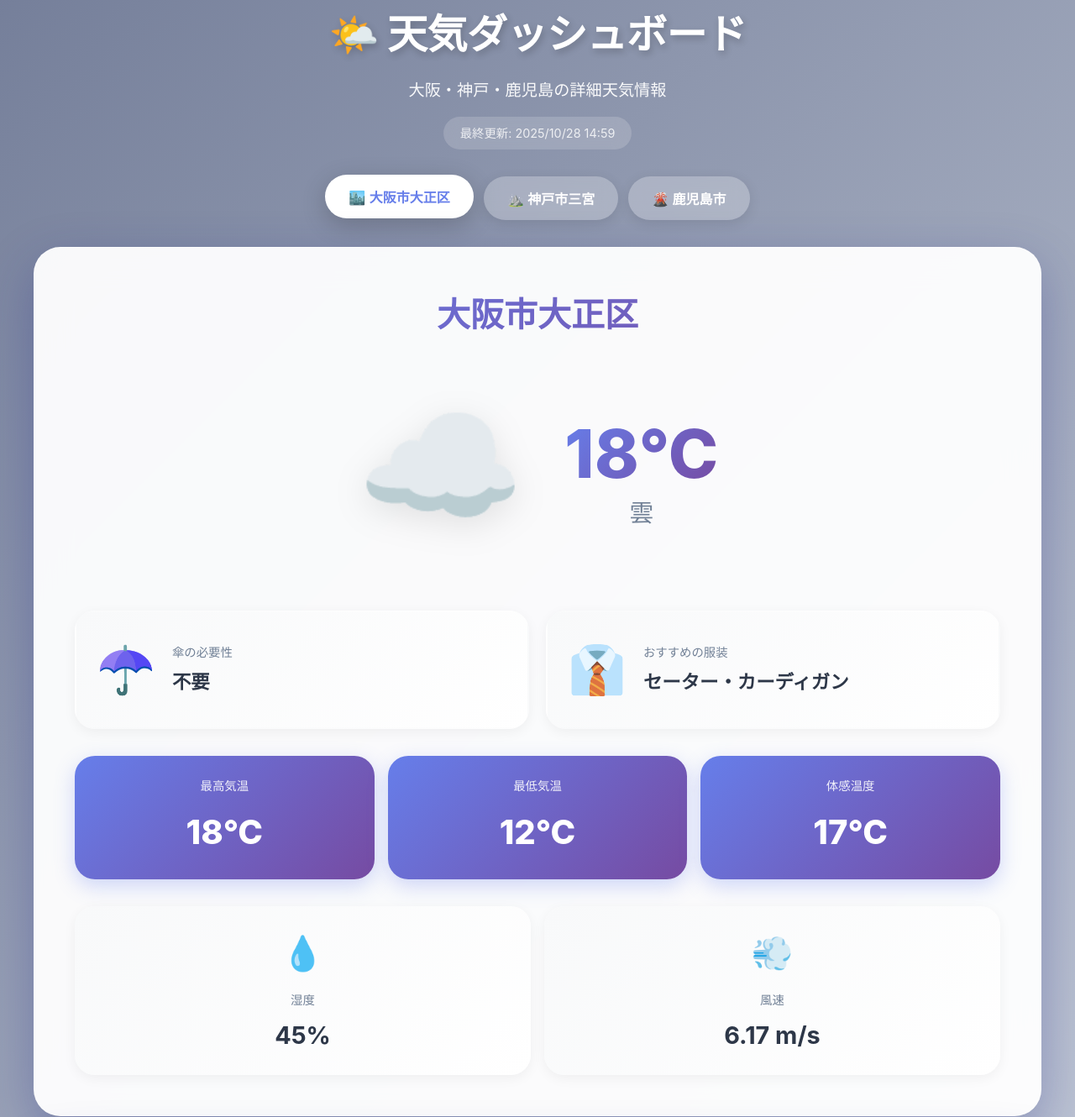
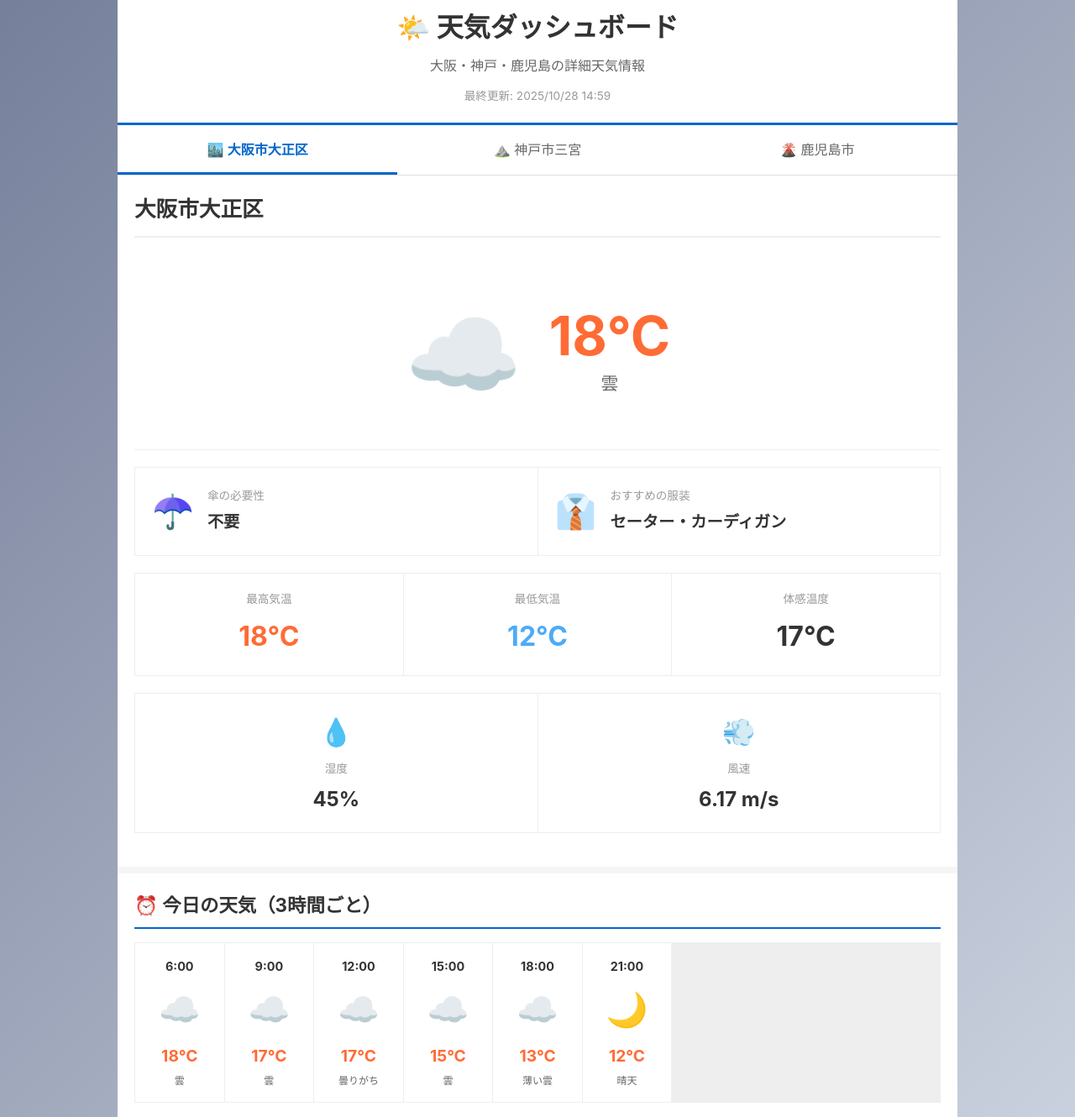
Before and after one commit to tkjo155/github-actions-handson, a website: page public/index.html in a window 1280 px wide. Shown: the part 13-1343 px from the top of the page at 84% size. Drawn offline with Linux system fonts and the light colour scheme.

Commit message:
Redesign: Yahoo Weather style - ultra simple & clean

```diff
--- a/public/css/style.css
+++ b/public/css/style.css
@@ -4,151 +4,95 @@
     box-sizing: border-box;
 }
 
-:root {
-    --primary-gradient: linear-gradient(135deg, #667eea 0%, #764ba2 100%);
-    --glass-bg: rgba(255, 255, 255, 0.95);
-    --glass-border: rgba(255, 255, 255, 0.3);
-    --shadow-soft: 0 8px 32px 0 rgba(31, 38, 135, 0.15);
-    --shadow-medium: 0 15px 40px 0 rgba(31, 38, 135, 0.2);
-    --shadow-strong: 0 20px 60px 0 rgba(31, 38, 135, 0.3);
-    --text-dark: #2d3748;
-    --text-light: #718096;
-    --border-radius: 24px;
-    --border-radius-lg: 32px;
-}
-
 body {
-    font-family: -apple-system, BlinkMacSystemFont, 'Segoe UI', 'Roboto', 'Helvetica Neue', Arial, sans-serif;
-    background: var(--primary-gradient);
-    min-height: 100vh;
-    padding: 16px;
-    color: var(--text-dark);
+    font-family: -apple-system, BlinkMacSystemFont, 'Segoe UI', 'Hiragino Sans', 'Hiragino Kaku Gothic ProN', 'メイリオ', Meiryo, sans-serif;
+    background: #f5f5f5;
+    color: #333;
     line-height: 1.6;
 }
 
 .container {
-    max-width: 1200px;
+    max-width: 1000px;
     margin: 0 auto;
+    background: #fff;
+    min-height: 100vh;
 }
 
 /* ヘッダー */
 header {
+    background: #fff;
+    padding: 20px;
+    border-bottom: 3px solid #0066cc;
     text-align: center;
-    color: white;
-    margin-bottom: 32px;
-    animation: fadeInDown 0.6s ease-out;
-}
-
-@keyframes fadeInDown {
-    from {
-        opacity: 0;
-        transform: translateY(-30px);
-    }
-    to {
-        opacity: 1;
-        transform: translateY(0);
-    }
 }
 
 h1 {
-    font-size: clamp(2rem, 5vw, 3rem);
-    margin-bottom: 12px;
-    font-weight: 800;
-    text-shadow: 2px 4px 8px rgba(0, 0, 0, 0.2);
-    letter-spacing: -0.5px;
+    font-size: clamp(1.5rem, 4vw, 2rem);
+    color: #333;
+    font-weight: 700;
+    margin-bottom: 8px;
 }
 
 .subtitle {
-    font-size: clamp(1rem, 2.5vw, 1.2rem);
-    opacity: 0.95;
-    font-weight: 500;
+    font-size: clamp(0.9rem, 2vw, 1rem);
+    color: #666;
+    font-weight: 400;
 }
 
 .update-info {
-    margin-top: 16px;
-    font-size: 0.9rem;
-    opacity: 0.85;
-    padding: 8px 20px;
-    background: rgba(255, 255, 255, 0.2);
-    border-radius: 20px;
-    display: inline-block;
-    backdrop-filter: blur(10px);
+    margin-top: 12px;
+    font-size: 0.85rem;
+    color: #999;
 }
 
 /* タブ */
 .location-tabs {
     display: flex;
-    gap: 12px;
-    margin-bottom: 32px;
-    justify-content: center;
-    flex-wrap: wrap;
-    animation: fadeIn 0.8s ease-out;
-}
-
-@keyframes fadeIn {
-    from { opacity: 0; }
-    to { opacity: 1; }
+    background: #fff;
+    border-bottom: 1px solid #ddd;
+    overflow-x: auto;
+    -webkit-overflow-scrolling: touch;
 }
 
 .tab-btn {
-    padding: 14px 28px;
+    flex: 1;
+    min-width: 100px;
+    padding: 16px 12px;
     border: none;
-    border-radius: 50px;
-    background: rgba(255, 255, 255, 0.25);
-    color: white;
-    font-weight: 600;
+    background: #fff;
+    color: #666;
     font-size: clamp(0.9rem, 2vw, 1rem);
+    font-weight: 500;
     cursor: pointer;
-    transition: all 0.3s cubic-bezier(0.4, 0, 0.2, 1);
-    backdrop-filter: blur(10px);
-    box-shadow: 0 4px 15px rgba(0, 0, 0, 0.1);
-    position: relative;
-    overflow: hidden;
-}
-
-.tab-btn::before {
-    content: '';
-    position: absolute;
-    top: 0;
-    left: -100%;
-    width: 100%;
-    height: 100%;
-    background: linear-gradient(90deg, transparent, rgba(255, 255, 255, 0.3), transparent);
-    transition: left 0.5s;
-}
-
-.tab-btn:hover::before {
-    left: 100%;
+    transition: all 0.2s;
+    border-bottom: 3px solid transparent;
+    white-space: nowrap;
 }
 
 .tab-btn:hover {
-    background: rgba(255, 255, 255, 0.35);
-    transform: translateY(-2px);
-    box-shadow: 0 8px 25px rgba(0, 0, 0, 0.15);
+    background: #f8f8f8;
 }
 
 .tab-btn.active {
-    background: white;
-    color: #667eea;
-    box-shadow: 0 8px 30px rgba(0, 0, 0, 0.2);
-    transform: translateY(-2px);
+    color: #0066cc;
+    font-weight: 700;
+    border-bottom-color: #0066cc;
+    background: #fff;
 }
 
-/* ローディング */
-.loading {
+/* ローディング・エラー */
+.loading, .error {
     text-align: center;
-    padding: 80px 20px;
-    color: white;
-    animation: fadeIn 0.5s;
+    padding: 60px 20px;
 }
 
 .spinner {
-    width: 60px;
-    height: 60px;
-    border: 6px solid rgba(255, 255, 255, 0.3);
-    border-top-color: white;
+    width: 40px;
+    height: 40px;
+    border: 3px solid #f3f3f3;
+    border-top-color: #0066cc;
     border-radius: 50%;
-    margin: 0 auto 24px;
+    margin: 0 auto 20px;
     animation: spin 1s linear infinite;
 }
 
@@ -156,84 +100,43 @@ h1 {
     to { transform: rotate(360deg); }
 }
 
-.loading p {
-    font-size: 1.1rem;
-    font-weight: 500;
-}
-
-/* エラー */
 .error {
-    background: linear-gradient(135deg, #ff6b6b, #ee5a6f);
-    color: white;
-    padding: 24px;
-    border-radius: var(--border-radius);
-    text-align: center;
-    margin-bottom: 24px;
-    box-shadow: var(--shadow-medium);
-    animation: shake 0.5s;
-}
-
-@keyframes shake {
-    0%, 100% { transform: translateX(0); }
-    25% { transform: translateX(-10px); }
-    75% { transform: translateX(10px); }
+    background: #fff3cd;
+    color: #856404;
+    border: 1px solid #ffeaa7;
+    margin: 20px;
+    border-radius: 4px;
 }
 
 /* 現在の天気 */
 .current-weather {
-    background: var(--glass-bg);
-    border-radius: var(--border-radius-lg);
-    padding: clamp(24px, 5vw, 48px);
-    margin-bottom: 24px;
-    box-shadow: var(--shadow-strong);
-    backdrop-filter: blur(20px);
-    border: 1px solid var(--glass-border);
-    animation: fadeInUp 0.6s ease-out;
-}
-
-@keyframes fadeInUp {
-    from {
-        opacity: 0;
-        transform: translateY(30px);
-    }
-    to {
-        opacity: 1;
-        transform: translateY(0);
-    }
+    padding: 20px;
 }
 
 .location-name {
-    text-align: center;
-    margin-bottom: 32px;
+    margin-bottom: 24px;
+    padding-bottom: 12px;
+    border-bottom: 2px solid #eee;
 }
 
 .location-name h2 {
-    font-size: clamp(1.8rem, 4vw, 2.5rem);
-    background: linear-gradient(135deg, #667eea, #764ba2);
-    -webkit-background-clip: text;
-    -webkit-text-fill-color: transparent;
-    background-clip: text;
-    font-weight: 800;
+    font-size: clamp(1.3rem, 3vw, 1.6rem);
+    color: #333;
+    font-weight: 700;
 }
 
 .weather-main {
     display: flex;
     align-items: center;
     justify-content: center;
-    gap: clamp(20px, 5vw, 48px);
-    margin-bottom: 32px;
+    gap: 32px;
+    padding: 24px 0;
+    border-bottom: 1px solid #eee;
     flex-wrap: wrap;
 }
 
 .weather-icon-large {
-    font-size: clamp(6rem, 15vw, 10rem);
-    animation: float 3s ease-in-out infinite;
-    filter: drop-shadow(0 10px 20px rgba(0, 0, 0, 0.1));
-}
-
-@keyframes float {
-    0%, 100% { transform: translateY(0); }
-    50% { transform: translateY(-20px); }
+    font-size: clamp(5rem, 12vw, 7rem);
 }
 
 .weather-details {
@@ -241,60 +144,45 @@ h1 {
 }
 
 .temperature {
-    font-size: clamp(3.5rem, 10vw, 5rem);
-    font-weight: 800;
-    background: linear-gradient(135deg, #667eea, #764ba2);
-    -webkit-background-clip: text;
-    -webkit-text-fill-color: transparent;
-    background-clip: text;
+    font-size: clamp(3rem, 8vw, 4rem);
+    font-weight: 700;
+    color: #ff6b35;
     line-height: 1;
     margin-bottom: 8px;
 }
 
 .description {
-    font-size: clamp(1.2rem, 3vw, 1.8rem);
-    color: var(--text-light);
+    font-size: clamp(1rem, 2.5vw, 1.3rem);
+    color: #666;
     font-weight: 500;
 }
 
-/* 重要情報カード */
+/* 重要情報 */
 .important-info {
     display: grid;
-    grid-template-columns: repeat(auto-fit, minmax(280px, 1fr));
-    gap: 20px;
-    margin-bottom: 32px;
+    grid-template-columns: repeat(auto-fit, minmax(250px, 1fr));
+    gap: 1px;
+    background: #eee;
+    margin: 20px 0;
+    border: 1px solid #eee;
 }
 
 .info-card {
     display: flex;
     align-items: center;
-    gap: 20px;
-    padding: 24px;
-    background: linear-gradient(135deg, #f8f9fa, #ffffff);
-    border-radius: var(--border-radius);
-    transition: all 0.3s cubic-bezier(0.4, 0, 0.2, 1);
-    border: 2px solid transparent;
-    box-shadow: 0 4px 15px rgba(0, 0, 0, 0.05);
-}
-
-.info-card:hover {
-    transform: translateY(-8px);
-    box-shadow: 0 12px 35px rgba(0, 0, 0, 0.12);
+    gap: 16px;
+    padding: 20px;
+    background: #fff;
+    border: none;
 }
 
 .info-card.warning {
-    background: linear-gradient(135deg, #fff3cd, #ffe69c);
-    border-color: #ffc107;
-    animation: pulse 2s infinite;
-}
-
-@keyframes pulse {
-    0%, 100% { box-shadow: 0 4px 15px rgba(255, 193, 7, 0.3); }
-    50% { box-shadow: 0 4px 25px rgba(255, 193, 7, 0.5); }
+    background: #fff9e6;
+    border-left: 4px solid #ff9800;
 }
 
 .info-icon {
-    font-size: clamp(2.5rem, 6vw, 3.5rem);
+    font-size: 2.5rem;
     flex-shrink: 0;
 }
 
@@ -304,270 +192,260 @@ h1 {
 }
 
 .info-label {
-    font-size: 0.9rem;
-    color: var(--text-light);
-    margin-bottom: 6px;
+    font-size: 0.85rem;
+    color: #999;
+    margin-bottom: 4px;
     font-weight: 500;
 }
 
 .info-value {
-    font-size: clamp(1.1rem, 2.5vw, 1.4rem);
+    font-size: clamp(1rem, 2.5vw, 1.2rem);
     font-weight: 700;
-    color: var(--text-dark);
+    color: #333;
     word-wrap: break-word;
 }
 
 /* 気温情報 */
 .temp-info {
     display: grid;
-    grid-template-columns: repeat(auto-fit, minmax(140px, 1fr));
-    gap: 16px;
-    margin-bottom: 32px;
+    grid-template-columns: repeat(auto-fit, minmax(120px, 1fr));
+    gap: 1px;
+    background: #eee;
+    margin: 20px 0;
+    border: 1px solid #eee;
 }
 
 .temp-item {
     text-align: center;
-    padding: 24px 16px;
-    background: linear-gradient(135deg, #667eea, #764ba2);
-    border-radius: var(--border-radius);
-    color: white;
-    box-shadow: 0 8px 25px rgba(102, 126, 234, 0.3);
-    transition: transform 0.3s;
-}
-
-.temp-item:hover {
-    transform: translateY(-5px) scale(1.02);
+    padding: 20px 12px;
+    background: #fff;
 }
 
 .temp-label {
     display: block;
-    font-size: 0.9rem;
-    opacity: 0.9;
-    margin-bottom: 12px;
+    font-size: 0.85rem;
+    color: #999;
+    margin-bottom: 8px;
     font-weight: 500;
 }
 
 .temp-value {
     display: block;
-    font-size: clamp(1.8rem, 4vw, 2.5rem);
-    font-weight: 800;
+    font-size: clamp(1.5rem, 3vw, 2rem);
+    font-weight: 700;
+    color: #333;
+}
+
+.temp-value.high {
+    color: #ff6b35;
+}
+
+.temp-value.low {
+    color: #4dabf7;
 }
 
 /* 統計情報 */
 .weather-stats {
     display: grid;
-    grid-template-columns: repeat(auto-fit, minmax(140px, 1fr));
-    gap: 16px;
+    grid-template-columns: repeat(auto-fit, minmax(120px, 1fr));
+    gap: 1px;
+    background: #eee;
+    margin: 20px 0;
+    border: 1px solid #eee;
 }
 
 .stat-item {
     text-align: center;
-    padding: 24px 16px;
-    background: linear-gradient(135deg, #f8f9fa, #ffffff);
-    border-radius: var(--border-radius);
-    transition: all 0.3s;
-    box-shadow: 0 4px 15px rgba(0, 0, 0, 0.05);
-}
-
-.stat-item:hover {
-    transform: translateY(-5px);
-    box-shadow: 0 8px 25px rgba(0, 0, 0, 0.1);
+    padding: 20px 12px;
+    background: #fff;
 }
 
 .stat-icon {
-    font-size: 2.5rem;
+    font-size: 2rem;
     display: block;
-    margin-bottom: 12px;
+    margin-bottom: 8px;
 }
 
 .stat-label {
     display: block;
-    color: var(--text-light);
-    font-size: 0.9rem;
-    margin-bottom: 8px;
+    color: #999;
+    font-size: 0.85rem;
+    margin-bottom: 6px;
     font-weight: 500;
 }
 
 .stat-value {
     display: block;
-    font-size: clamp(1.3rem, 3vw, 1.8rem);
+    font-size: clamp(1.2rem, 2.5vw, 1.5rem);
     font-weight: 700;
-    color: var(--text-dark);
+    color: #333;
 }
 
-/* 時間帯別・5日間予報 */
+/* 時間帯別・予報 */
 .hourly-forecast,
 .forecast {
-    background: var(--glass-bg);
-    border-radius: var(--border-radius-lg);
-    padding: clamp(24px, 5vw, 40px);
-    margin-bottom: 24px;
-    box-shadow: var(--shadow-strong);
-    backdrop-filter: blur(20px);
-    border: 1px solid var(--glass-border);
-    animation: fadeInUp 0.8s ease-out;
+    padding: 20px;
+    border-top: 8px solid #f5f5f5;
 }
 
 .hourly-forecast h3,
 .forecast h3 {
-    font-size: clamp(1.5rem, 3vw, 2rem);
-    margin-bottom: 24px;
-    background: linear-gradient(135deg, #667eea, #764ba2);
-    -webkit-background-clip: text;
-    -webkit-text-fill-color: transparent;
-    background-clip: text;
-    font-weight: 800;
+    font-size: clamp(1.2rem, 3vw, 1.4rem);
+    margin-bottom: 16px;
+    color: #333;
+    font-weight: 700;
+    padding-bottom: 8px;
+    border-bottom: 2px solid #0066cc;
 }
 
-.hourly-container,
+.hourly-container {
+    display: grid;
+    grid-template-columns: repeat(auto-fill, minmax(100px, 1fr));
+    gap: 1px;
+    background: #eee;
+    border: 1px solid #eee;
+}
+
+.hourly-item {
+    text-align: center;
+    padding: 16px 8px;
+    background: #fff;
+    position: relative;
+}
+
+.hourly-item.rain {
+    background: #e3f2fd;
+}
+
+.hourly-time {
+    font-weight: 700;
+    color: #333;
+    margin-bottom: 8px;
+    font-size: 0.9rem;
+}
+
+.hourly-icon {
+    font-size: 2.5rem;
+    margin: 8px 0;
+}
+
+.hourly-temp {
+    font-size: 1.2rem;
+    font-weight: 700;
+    color: #ff6b35;
+    margin-bottom: 4px;
+}
+
+.hourly-desc {
+    color: #666;
+    font-size: 0.75rem;
+}
+
+.rain-tag {
+    margin-top: 8px;
+    padding: 4px 8px;
+    background: #2196F3;
+    color: white;
+    border-radius: 4px;
+    font-size: 0.7rem;
+    font-weight: 600;
+    display: inline-block;
+}
+
+/* 5日間予報 */
 .forecast-container {
     display: grid;
     grid-template-columns: repeat(auto-fill, minmax(120px, 1fr));
-    gap: 16px;
+    gap: 1px;
+    background: #eee;
+    border: 1px solid #eee;
 }
 
-.hourly-item,
 .forecast-item {
     text-align: center;
     padding: 20px 12px;
-    background: linear-gradient(135deg, #f8f9fa, #ffffff);
-    border-radius: 20px;
-    transition: all 0.3s cubic-bezier(0.4, 0, 0.2, 1);
-    border: 2px solid transparent;
-    box-shadow: 0 4px 15px rgba(0, 0, 0, 0.05);
-    position: relative;
-    overflow: hidden;
+    background: #fff;
 }
 
-.hourly-item:hover,
-.forecast-item:hover {
-    transform: translateY(-8px) scale(1.02);
-    box-shadow: 0 12px 35px rgba(0, 0, 0, 0.15);
+.forecast-date {
+    font-weight: 700;
+    color: #333;
+    margin-bottom: 8px;
+    font-size: 0.9rem;
 }
 
-.hourly-item.rain {
-    background: linear-gradient(135deg, #e3f2fd, #bbdefb);
-    border-color: #2196F3;
+.forecast-icon {
+    font-size: 2.5rem;
+    margin: 8px 0;
 }
 
-.hourly-time,
-.forecast-date {
+.forecast-temp {
+    font-size: 1.3rem;
     font-weight: 700;
-    color: #667eea;
-    margin-bottom: 12px;
-    font-size: clamp(0.9rem, 2vw, 1.1rem);
+    color: #ff6b35;
+    margin-bottom: 4px;
 }
 
-.hourly-icon,
-.forecast-icon {
-    font-size: clamp(2.5rem, 6vw, 3.5rem);
-    margin: 12px 0;
-    filter: drop-shadow(0 4px 8px rgba(0, 0, 0, 0.1));
-}
-
-.hourly-temp,
-.forecast-temp {
-    font-size: clamp(1.2rem, 3vw, 1.6rem);
-    font-weight: 700;
-    color: var(--text-dark);
-    margin-bottom: 6px;
-}
-
-.hourly-desc,
 .forecast-desc {
-    color: var(--text-light);
-    font-size: 0.85rem;
-    font-weight: 500;
-}
-
-.rain-tag {
-    margin-top: 12px;
-    padding: 6px 12px;
-    background: #2196F3;
-    color: white;
-    border-radius: 12px;
+    color: #666;
     font-size: 0.8rem;
-    font-weight: 700;
-    display: inline-block;
 }
 
 /* フッター */
 footer {
     text-align: center;
-    margin-top: 48px;
     padding: 24px;
-    color: white;
-    opacity: 0.9;
-    font-size: 0.9rem;
+    background: #f8f8f8;
+    border-top: 1px solid #ddd;
+    font-size: 0.85rem;
+    color: #999;
 }
 
 footer a {
-    color: white;
+    color: #0066cc;
     text-decoration: none;
-    font-weight: 600;
-    transition: opacity 0.3s;
 }
 
 footer a:hover {
-    opacity: 0.8;
     text-decoration: underline;
 }
 
-/* レスポンシブ調整 */
+/* レスポンシブ */
 @media (max-width: 768px) {
-    body {
-        padding: 12px;
-    }
-
-    .container {
-        padding: 0;
-    }
-
-    h1 {
-        margin-bottom: 8px;
-    }
-
-    .location-tabs {
-        gap: 8px;
-        margin-bottom: 24px;
-    }
-
-    .tab-btn {
-        padding: 12px 20px;
-        font-size: 0.9rem;
+    header {
+        padding: 16px;
     }
 
     .current-weather,
     .hourly-forecast,
     .forecast {
-        padding: 20px;
-        margin-bottom: 16px;
+        padding: 16px;
     }
 
     .weather-main {
-        flex-direction: column;
-        gap: 24px;
+        gap: 20px;
+        padding: 16px 0;
     }
 
     .important-info {
         grid-template-columns: 1fr;
-        gap: 12px;
     }
 
     .info-card {
-        padding: 20px;
+        padding: 16px;
     }
 
     .temp-info,
     .weather-stats {
         grid-template-columns: repeat(auto-fit, minmax(100px, 1fr));
-        gap: 12px;
     }
 
-    .hourly-container,
+    .hourly-container {
+        grid-template-columns: repeat(auto-fill, minmax(80px, 1fr));
+    }
+
     .forecast-container {
         grid-template-columns: repeat(auto-fill, minmax(100px, 1fr));
-        gap: 12px;
     }
 }
 
@@ -579,4 +457,12 @@ footer a:hover {
     .weather-stats {
         grid-template-columns: 1fr 1fr;
     }
+
+    .location-tabs {
+        justify-content: flex-start;
+    }
+
+    .tab-btn {
+        flex: 0 0 auto;
+    }
 }
```
